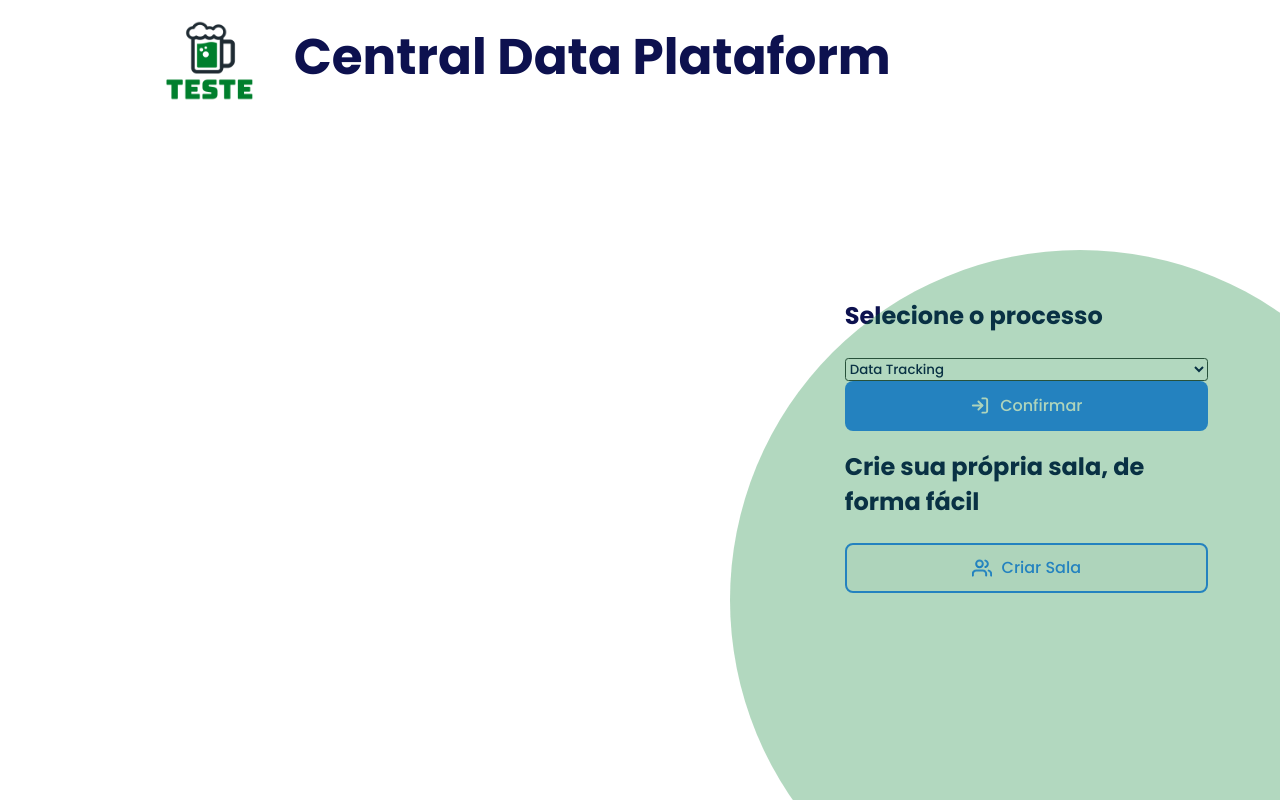
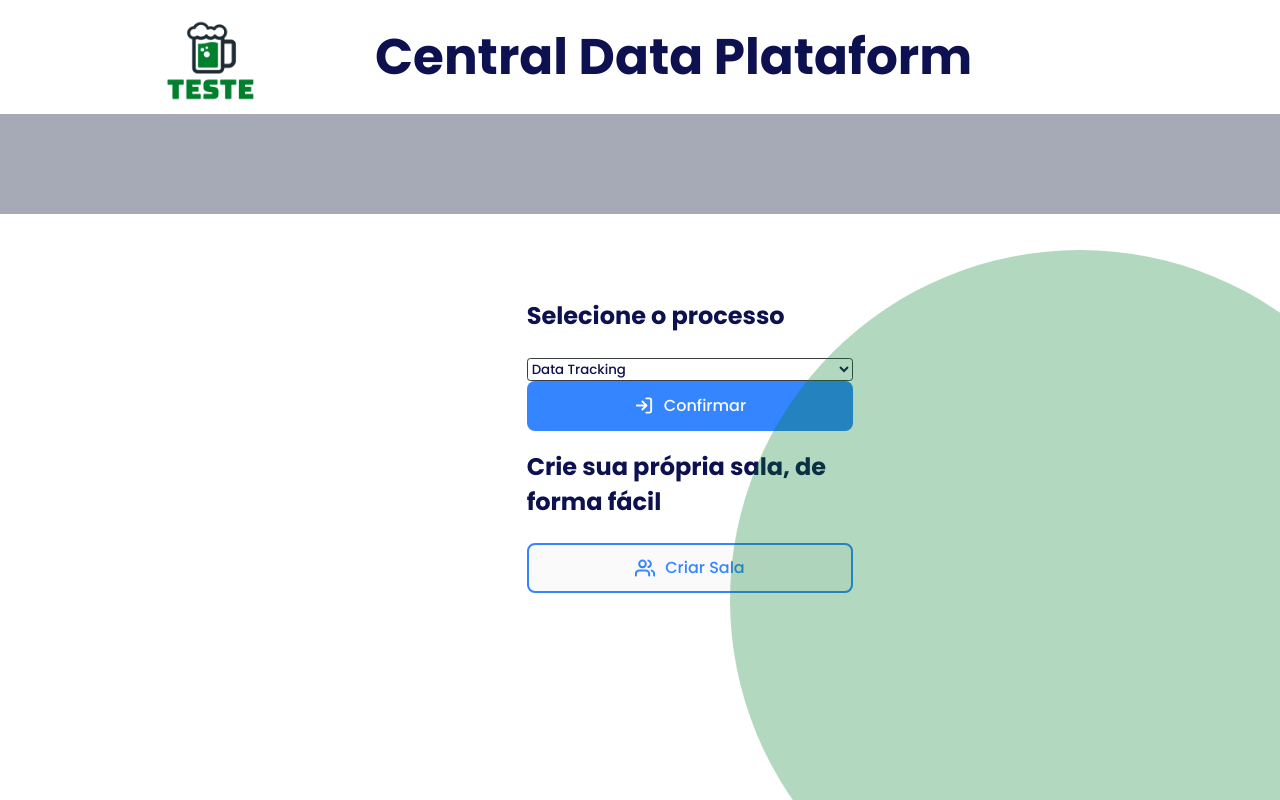
Before and after one commit to V-Tomanik/DataPlataform, a Python web app: template server/blueprints/site/templates/central.html in a window 1280 px wide. Run offline with Jinja, Linux system fonts and the light colour scheme; the template is opened without the code that fills it, so the values that code supplies are empty.

Commit message:
Adicionando background central pt1

```diff
--- a/server/blueprints/site/statics/styles/central.css
+++ b/server/blueprints/site/statics/styles/central.css
@@ -2,7 +2,7 @@
 .content{
 	display: grid;
 	/* Divide as colunas igualmente */
-	grid-template-columns:33% 33% 33%;
+	grid-template-columns:repeat(3, 1fr) ;
 	/*Primeira e segunda linha defina como 11.4 rem,o resto divide em 1 fração (Pega o resto da tela)   */
 	grid-template-rows: 11.4rem 11.4rem 1fr;
 
@@ -11,35 +11,38 @@
  	/* Primeira linha e as tres colunas */
 	grid-template-areas:
 	"header header header"
-	"Meio Meio Meio"
+	"subheader subheader subheader"
 	"left center right "
 }
 
-
+/*-------------------------Header Things--------------------------------------------------- */
 /*Define o que é cada um dos segmentos que eu define no template-areas */
 /* elemento html -> elemento no template-area */
 header{
 	grid-area: header;
 	display: flex;
-    align-items: center;
+
 }
 
 header #logo {
     margin-top: 3.8rem;
+	place-self: center;
 }
 
 header h1{
+	place-self: center;
     font-family: 'Poppins', sans-serif;
 	color: var(--black);
 	font-size: clamp(20px, 4vw, 5rem);
-}
-/* # por que é o id da div  */
-#bg{
+	margin-left: 8rem;
 }
 
+
+
+/*-------------------------Main Things--------------------------------------------------- */
 main{
-	grid-area: right;
 	/*Para organizar os elementos alinhados usamos display-flex */
+	grid-area: center;
 	display: flex;
 	align-items: center;
 	margin-top: -12rem;
@@ -47,6 +50,7 @@ main{
 
 main .container {
 	width: min(36.3rem, 100%);
+	margin-left: 10rem;
 }
 
 
@@ -83,6 +87,16 @@ input, button, .button{
     margin-bottom: 1.8rem;
 }
 
+
+/*-------------------------Background Things--------------------------------------------------- */
+#bg{
+	grid-area: subheader;
+}
+
+.menu{
+	height: 10rem;
+	background:var(--grey_central_dark);
+}
 /*  Criando as balls do bg*/
 .ball{
 	width: 70rem;
@@ -96,7 +110,6 @@ input, button, .button{
 }
 
 .ball.bottom{
-	grid-area:right;
     bottom: -15rem;
 	right: -15rem;
 }
--- a/server/blueprints/site/statics/styles/global.css
+++ b/server/blueprints/site/statics/styles/global.css
@@ -24,8 +24,8 @@ html{
 	--grey-medium:	#EAECF2;
 
 	--green: 		#007F2D;
-	--grey_central1:#BDBCBC;
-	--grey_central2:#A5AAB6;
+	--grey_central:#BDBCBC;
+	--grey_central_dark:#A5AAB6;
 	--black_central:#393E41;
 
 	/*Vamos mudar o padrão do html para 10px (O normal é 16) */
--- a/server/blueprints/site/templates/central.html
+++ b/server/blueprints/site/templates/central.html
@@ -35,9 +35,11 @@
 			<!--  BackGound  -->
 			<div id="bg">
 				<div class='ball bottom'>	</div>
+				<div class="menu"> </div>
 			</div>
-
+			<!-- Conteudo -->
 			<main>
+				<div class="files"> </div>
 				<div class="container">
 					<section>
 						<h2> Selecione o processo</h2>
```
